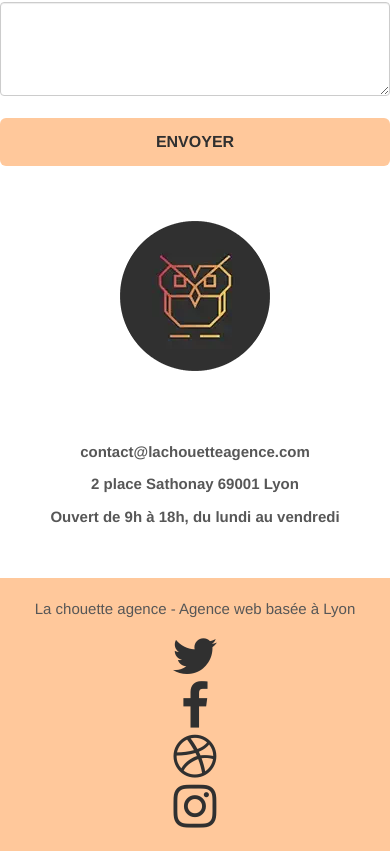
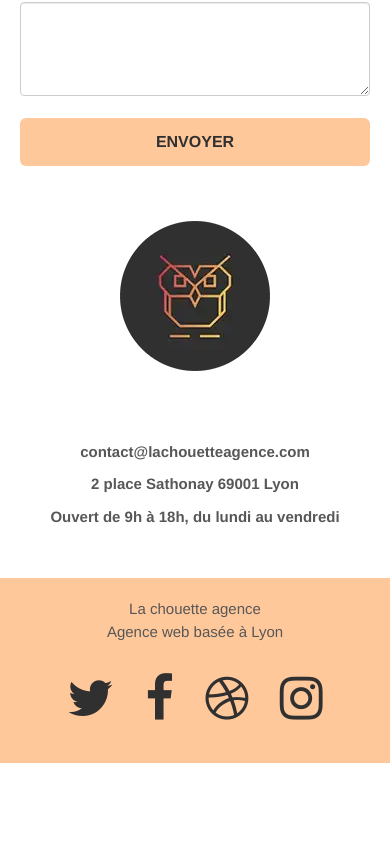
Before and after one commit to hyejinyeo/HyejinYeo_4_16062021, a plain HTML site: page contact.html in a window 390 px wide. Shown: the part 685-1536 px from the top of the page. After the commit the page ends 1448 px from the top, so only its background shows below. Drawn offline with Linux system fonts and the light colour scheme.

Commit message:
Modification: Responsive web

```diff
--- a/contact.html
+++ b/contact.html
@@ -83,7 +83,7 @@
 		</section>
 		<!-- bloc-6 END -->
 		<!-- bloc-7 -->
-		<div class="bloc bgc-white l-bloc" id="bloc-7">
+		<div class="bloc bgc-white l-bloc bloc-responsive" id="bloc-7">
 			<div class="container bloc-lg">
 				<div class="row display-adj">
 					<div class="col-sm-6">
@@ -137,9 +137,10 @@
 				<div class="row">
 					<div class="col-sm-12">
 						<p class="text-center color-contrast">
-							La chouette agence - Agence web basée à Lyon<br>
+							La chouette agence<br>
+							Agence web basée à Lyon<br>
 						</p>
-						<div class="row row-no-gutters social">
+						<div class="row row-no-gutters social footer-dis">
 							<div class="col-sm-3">
 								<div class="text-center">
 									<a class="social" href="https://twitter.com/home?lang=fr" title="twitter" target="_blank"><span class="fa fa-twitter icon-md"></span></a>
--- a/style.css
+++ b/style.css
@@ -919,7 +919,6 @@ h4 {
         position: relative;
     }
     h1,
-    h2,
     h3,
     h4,
     h5,
@@ -928,6 +927,9 @@ h4 {
     #disqus_thread {
         padding-left: 10px!important;
         padding-right: 10px!important;
+    }
+    h2 {
+        padding: 0 30px!important;
     }
     .b-parallax {
         background-attachment: scroll;
@@ -996,10 +998,6 @@ h4 {
     .nav-invert .navbar-toggle {
         float: left;
         margin-left: 10px;
-    }
-    .bloc {
-        padding-left: 0;
-        padding-right: 0;
     }
     .bloc-xxl,
     .bloc-xl,
@@ -1073,3 +1071,31 @@ label {
     text-align: center;
     font-weight: bold;
 }
+
+/*Responsive*/
+@media (max-width: 307px) {
+    .navbar-brand img {
+        width: 180px;
+    }
+}
+@media (max-width: 400px) {
+    h2 {
+        font-size: 18px;
+        line-height: 25px;
+    }
+    #bloc-7 {
+        padding: 0 20px;
+    }
+
+}
+@media (max-width: 767px) {
+    #bloc-8 {
+        padding: 0 20px;
+    }
+}
+.footer-dis {
+    display: flex;
+    flex-direction: row;
+    justify-content: space-around;
+    padding: 20px 0;
+}
```
Also changed, not shown: index.html (+3 -2 lines).
